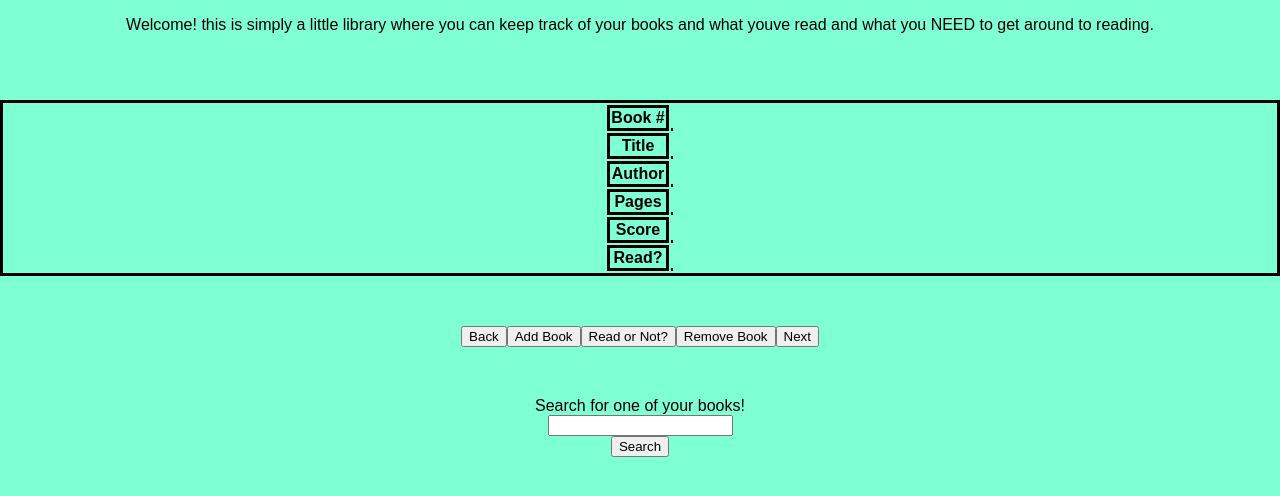
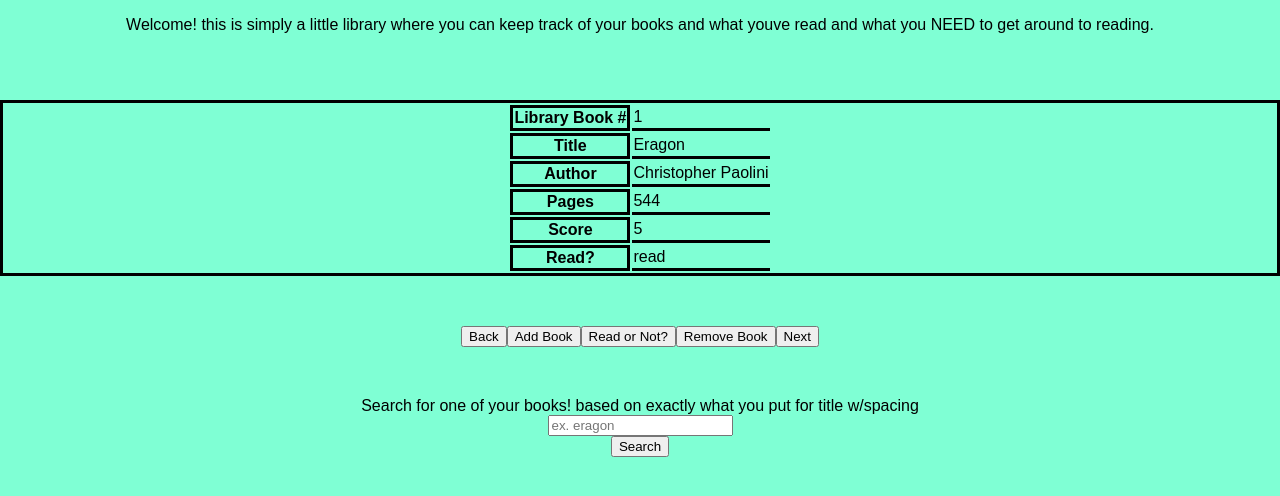
Before and after one commit to VirsatusCodes/odin-library, a plain HTML site: page index.html in a window 1280 px wide. Drawn offline with Linux system fonts and the light colour scheme.

Commit message:
added onload to fill the array with local book, also linked up all text areas and buttons in my java and created my onload function.

```diff
--- a/index.html
+++ b/index.html
@@ -8,7 +8,7 @@
     <script src="java.js" defer></script>
     <title>Document</title>
 </head>
-<body>
+<body onload="onLoadFillTable()">
     <div class="container flex">
         <p class="flex">Welcome! this is simply a little library where you can
             keep track of your books and what youve read and what you
@@ -18,8 +18,8 @@
         <div class="table flex">
             <table>
                 <tr>
-                    <th>Book #</th>
-                    <td id="title"></th>
+                    <th>Library Book #</th>
+                    <td id="book-number"></th>
                 </tr>
                 <tr>
                     <th>Title</th>
@@ -39,7 +39,7 @@
                 </tr>
                 <tr>
                     <th>Read?</th>
-                    <td id="read"></th>
+                    <td id="readOrNot"></th>
                 </tr>
             </table>
         </div>
@@ -52,9 +52,9 @@
             <button id="next">Next</button>
         </div>
         <div class="search flex">
-            <label for="search">Search for one of your books!</label>
-            <input type="text" name="user-search" id="search">
-            <button>Search</button>
+            <label for="search">Search for one of your books! based on exactly what you put for title w/spacing</label>
+            <input type="text" name="user-search" id="search-prompt" placeholder="ex. eragon">
+            <button id="search">Search</button>
         </div>
     </div>
 </body>
--- a/java.js
+++ b/java.js
@@ -19,3 +19,38 @@ const eldest = new Book('Eldest', 'Christopher Paolini', 694, 5, 'read' );
 addBookToLibrary(eragon);
 
 addBookToLibrary(eldest);
+
+const bookNumber = document.querySelector('#book-number');
+
+const title = document.querySelector('#title');
+
+const author = document.querySelector('#author');
+
+const pages = document.querySelector('#pages');
+
+const score = document.querySelector('#score');
+
+const readOrNot = document.querySelector('#readOrNot');
+
+const backButton = document.querySelector('#back');
+
+const addButton = document.querySelector('#add');
+
+const readButton = document.querySelector('#read');
+
+const removeButton = document.querySelector('#remove');
+
+const nextButton = document.querySelector('#next');
+
+const searchPrompt = document.querySelector('#search-prompt');
+
+const searchButton = document.querySelector('#search');
+
+function onLoadFillTable(firstInArray) {
+    bookNumber.textContent = 1;
+    title.textContent = myLibrary[0].title;
+    author.textContent = myLibrary[0].author;
+    pages.textContent = myLibrary[0].pages;
+    score.textContent = myLibrary[0].score;
+    readOrNot.textContent = myLibrary[0].readOrNot;
+}
```
